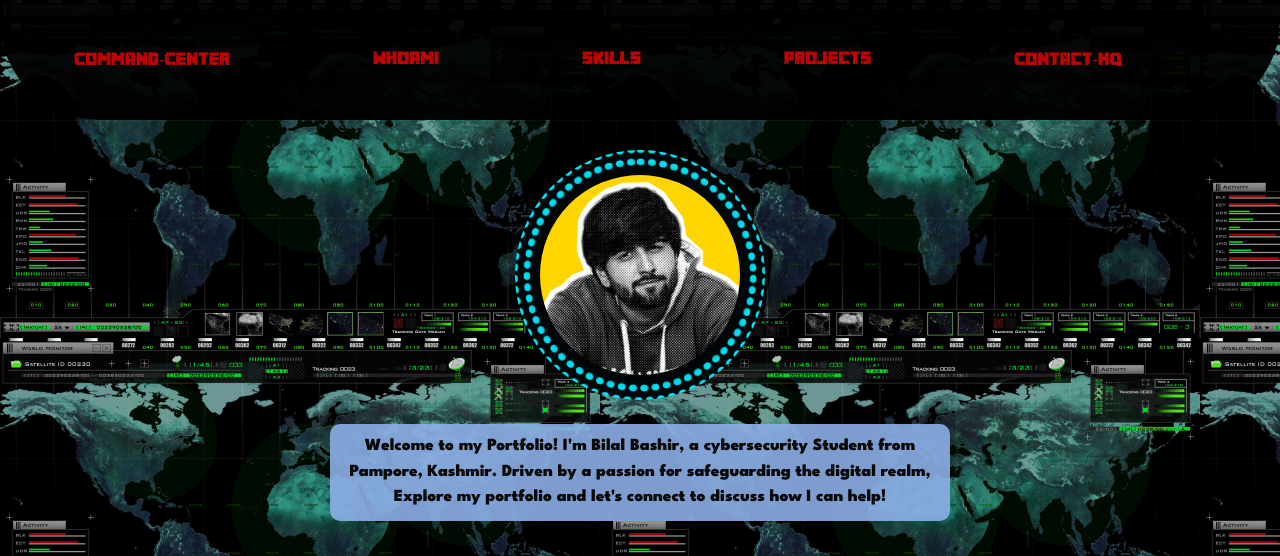
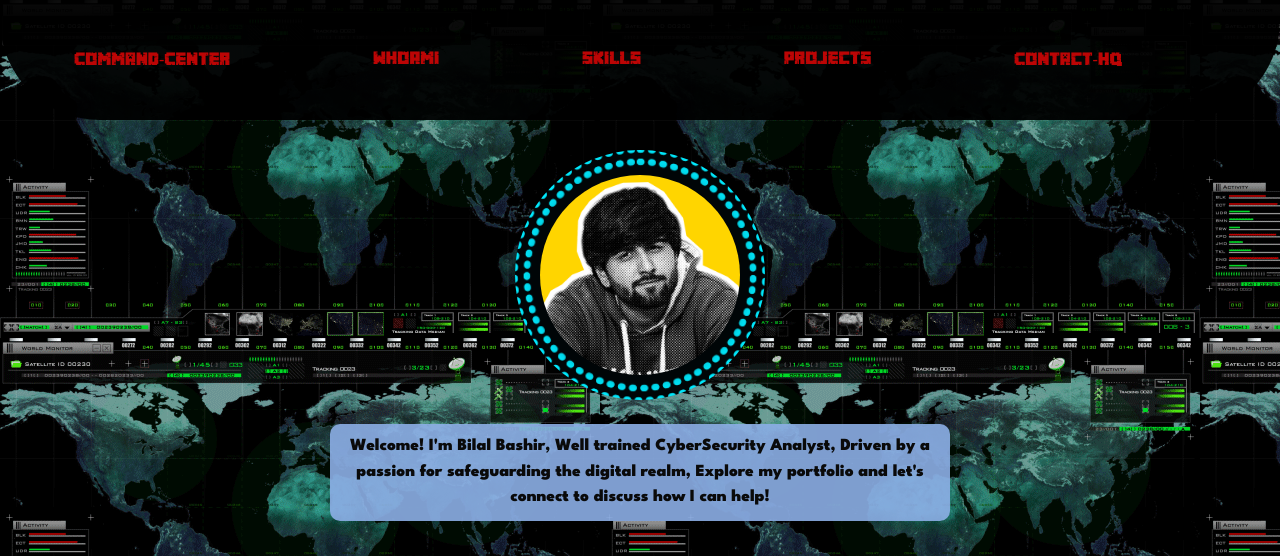
Before and after one commit to Bele101010/Billu, a plain HTML site: page index.html in a window 1280 px wide. Shown: the top 556 px of the page. Drawn offline with Linux system fonts and the light colour scheme.

Commit message:
Update index.html

```diff
--- a/index.html
+++ b/index.html
@@ -28,8 +28,8 @@
 
     <div id="command-center">
         <img src="images/picofme.png" alt="Image" id="logo">
-        <p>Welcome to my Portfolio! I'm Bilal Bashir, a cybersecurity Student from Pampore, Kashmir. Driven by a
-            passion for safeguarding the digital realm, Explore my portfolio and let's connect to discuss how I can help!</p>
+        <p>Welcome! I'm Bilal Bashir, Well trained CyberSecurity Analyst,
+            Driven by a passion for safeguarding the digital realm, Explore my portfolio and let's connect to discuss how I can help!</p>
         <div id="social-media-icons">
             <a href="https://example.com/facebook" target="_blank"><img src="images/linkedin.png" alt="linkedin"></a>
             <a href="https://example.com/twitter" target="_blank"><img src="images/twitter-sign.png" alt="Twitter"></a>
```
